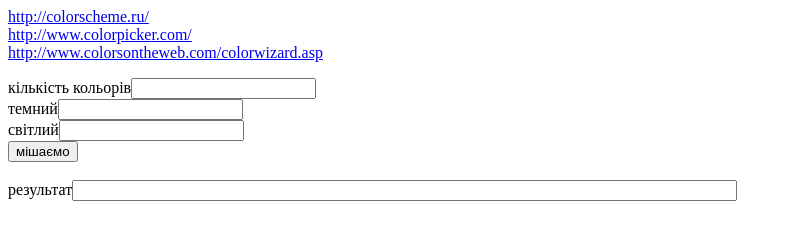
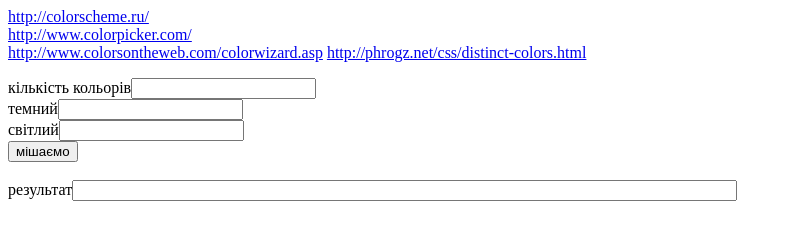
Before and after one commit to ZuBB/ash, a website: page utils/colors.html in a window 1280 px wide. Shown: the whole page, without its empty margins (0-792 px from the left). Drawn offline with Linux system fonts and the light colour scheme.

Commit message:
utils/colors: added link to another color tool

```diff
--- a/utils/colors.html
+++ b/utils/colors.html
@@ -58,6 +58,7 @@
         <a href="http://colorscheme.ru/">http://colorscheme.ru/</a><br/>
         <a href="http://www.colorpicker.com/">http://www.colorpicker.com/</a><br/>
         <a href="http://www.colorsontheweb.com/colorwizard.asp">http://www.colorsontheweb.com/colorwizard.asp</a>
+        <a href="http://phrogz.net/css/distinct-colors.html">http://phrogz.net/css/distinct-colors.html</a>
     </p>
     <label>кількість кольорів</label><input type='text' id='parts'><br/>
     <label>темний</label><input type='text' id='dark'><br/>
```
